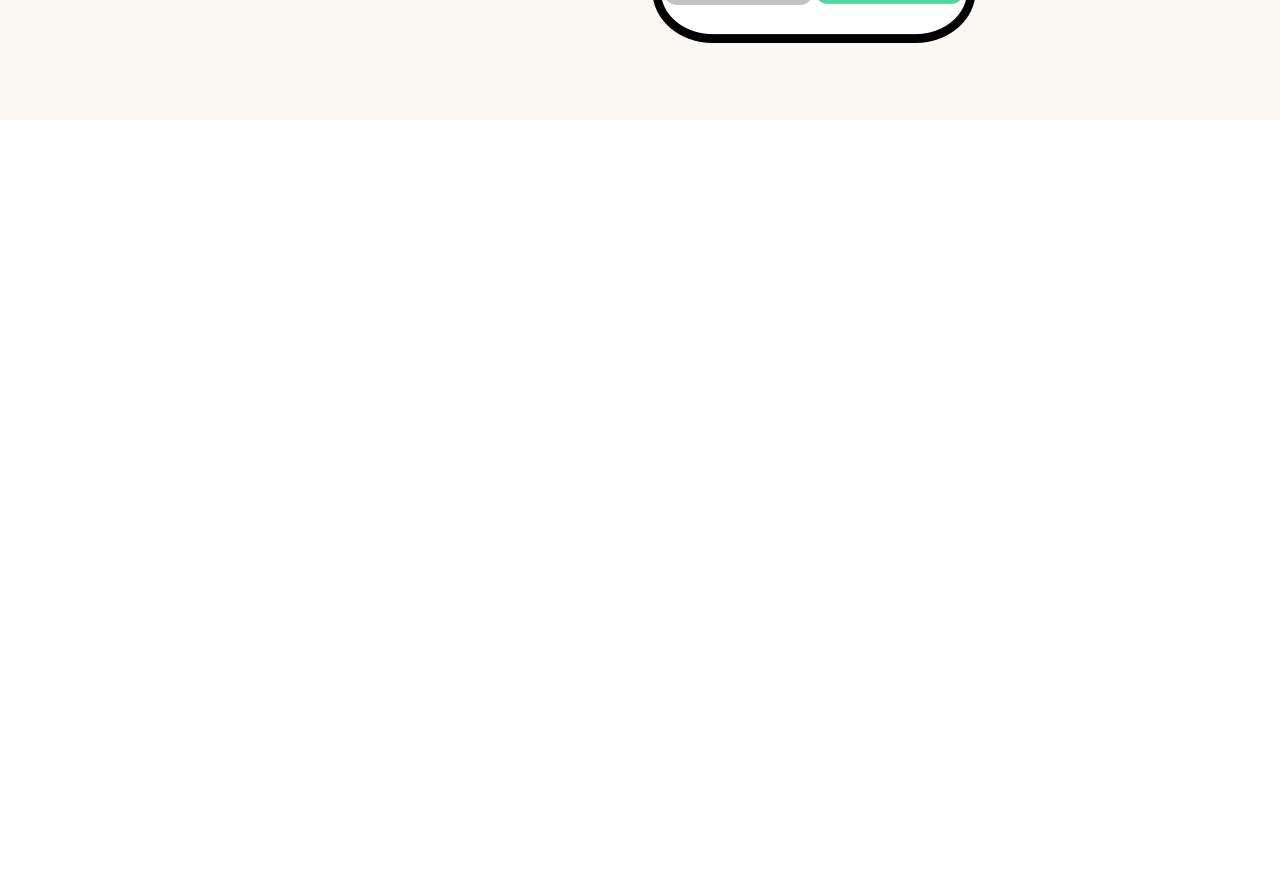
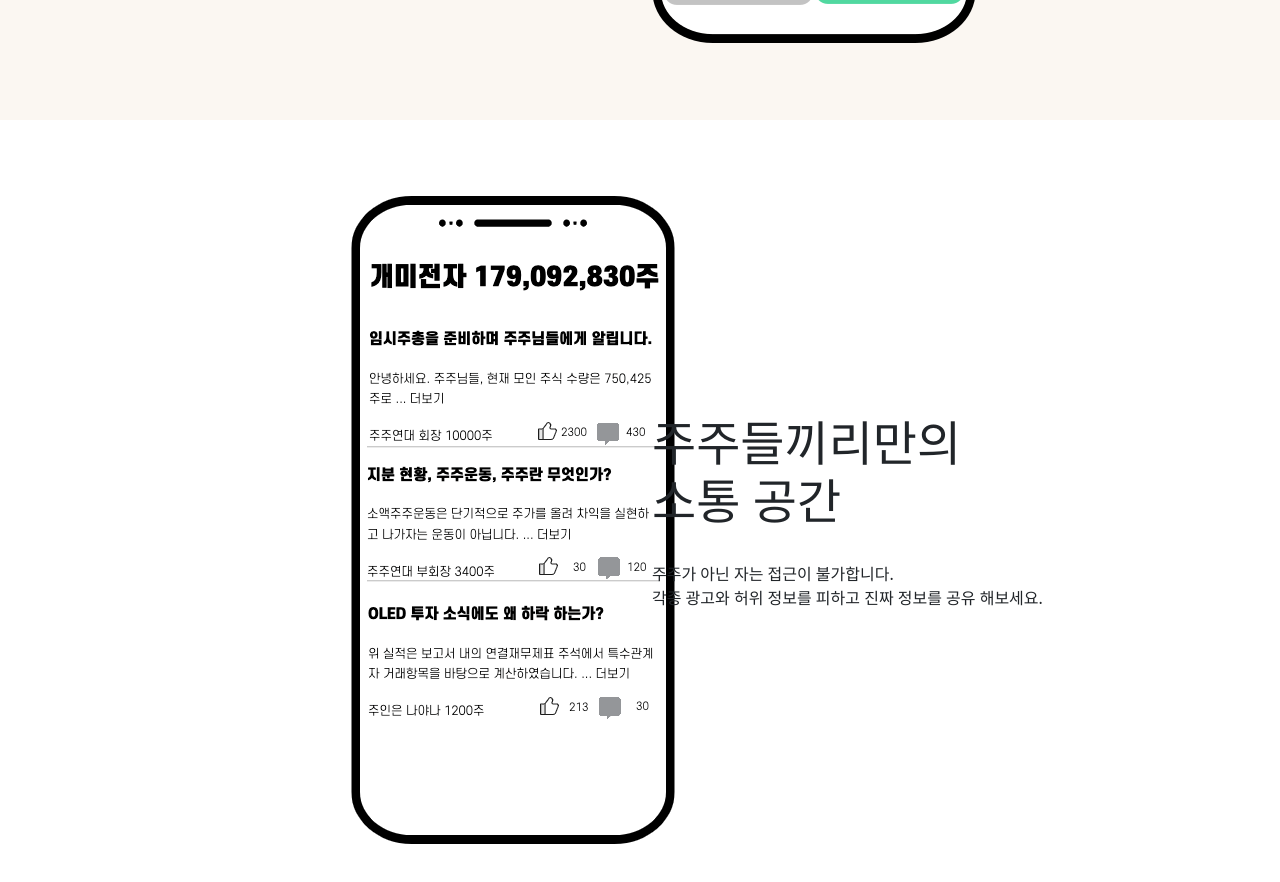
Before and after one commit to broheat/anthouse-landing, a React (Create React App) app: page / in a window 1280 px wide. Shown: the part 680-1562 px from the top of the page. Before the commit the page ends 800 px from the top, so only its background shows below. Built offline with nearby package versions, Linux system fonts and the light colour scheme.

Commit message:
fix header-page

```diff
--- a/src/App.js
+++ b/src/App.js
@@ -1,16 +1,16 @@
 import NavbarBrand from "./NavbarBrand";
 import app01 from "./imges/app01.png";
+import app02 from "./imges/app02.png";
 
 function App() {
   return (
     <div>
       <NavbarBrand />
-      <div className="page-header">
-        <div className="container-fluid">
+      <div className="container-fluid main">
         <div className="row">
           <div className="d-flex col-md-6 content">
             <div className="d-flex flex-column left">
-                <h1 className="top-title">
+              <h1 className="title">
                 회사의 주인은
                 <br />
                 당신
@@ -29,6 +29,27 @@ function App() {
           </div>
         </div>
       </div>
+      <div className="container-fluid second">
+        <div className="row">
+          <div className="d-flex col-md-6 content">
+            <div className="left">
+              <img src={app02} alt="..." />
+            </div>
+          </div>
+          <div className="d-flex col-md-6 content">
+            <div>
+              <h1 className="title">
+                주주들끼리만의
+                <br /> 소통 공간
+              </h1>
+              <p className="text-m">
+                주주가 아닌 자는 접근이 불가합니다.
+                <br />
+                각종 광고와 허위 정보를 피하고 진짜 정보를 공유 해보세요.
+              </p>
+            </div>
+          </div>
+        </div>
       </div>
 
       <script src="../assets/dist/js/bootstrap.bundle.min.js"></script>
--- a/src/scss/main.scss
+++ b/src/scss/main.scss
@@ -16,13 +16,14 @@ body {
 .navbar-brand {
   color: #741bed;
 }
-.top-title {
+.title {
   font-size: 3rem;
   margin-bottom: 2rem;
 }
-.row {
+.main {
   background: #fbf7f2;
 }
+
 .content {
   height: 100vh;
   align-items: center;
```
Also changed, not shown: src/css/main.css, src/imges/app02.png (added). Lines whose indentation alone changed are shown as unchanged.
